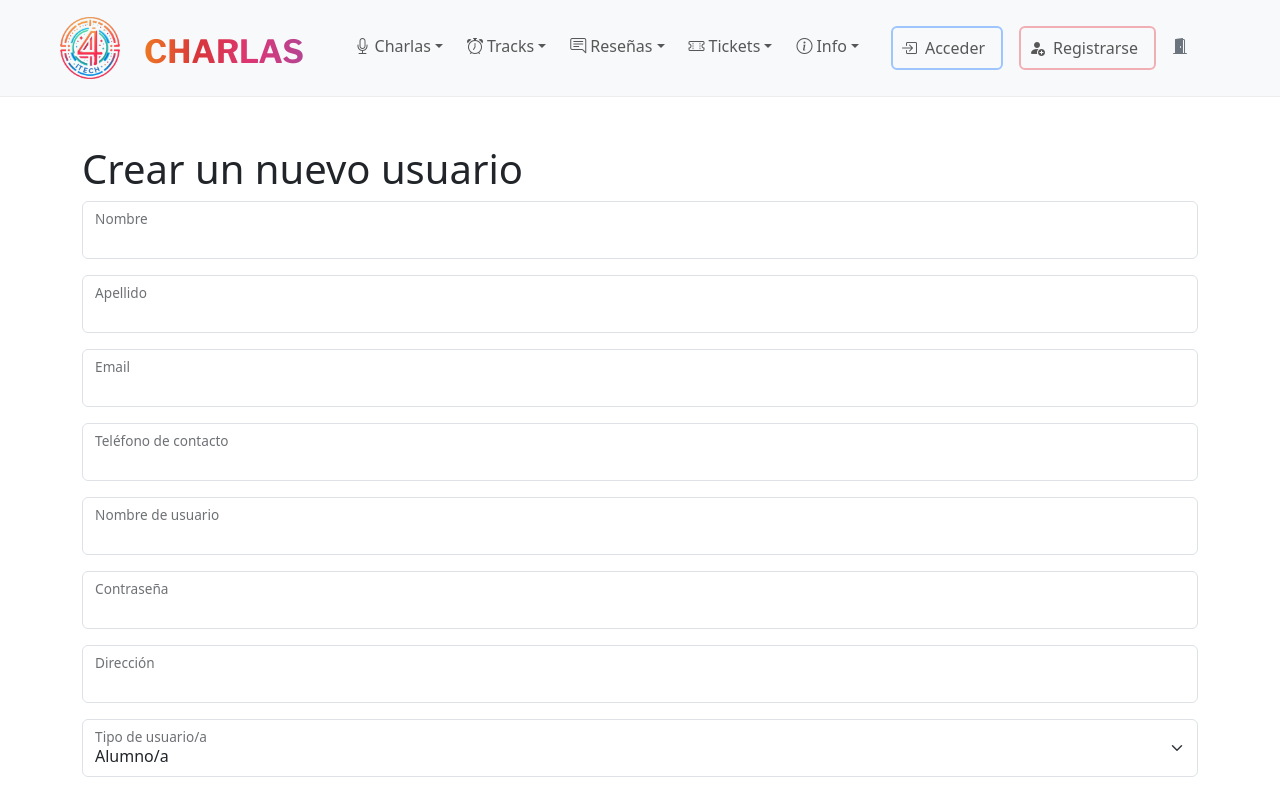
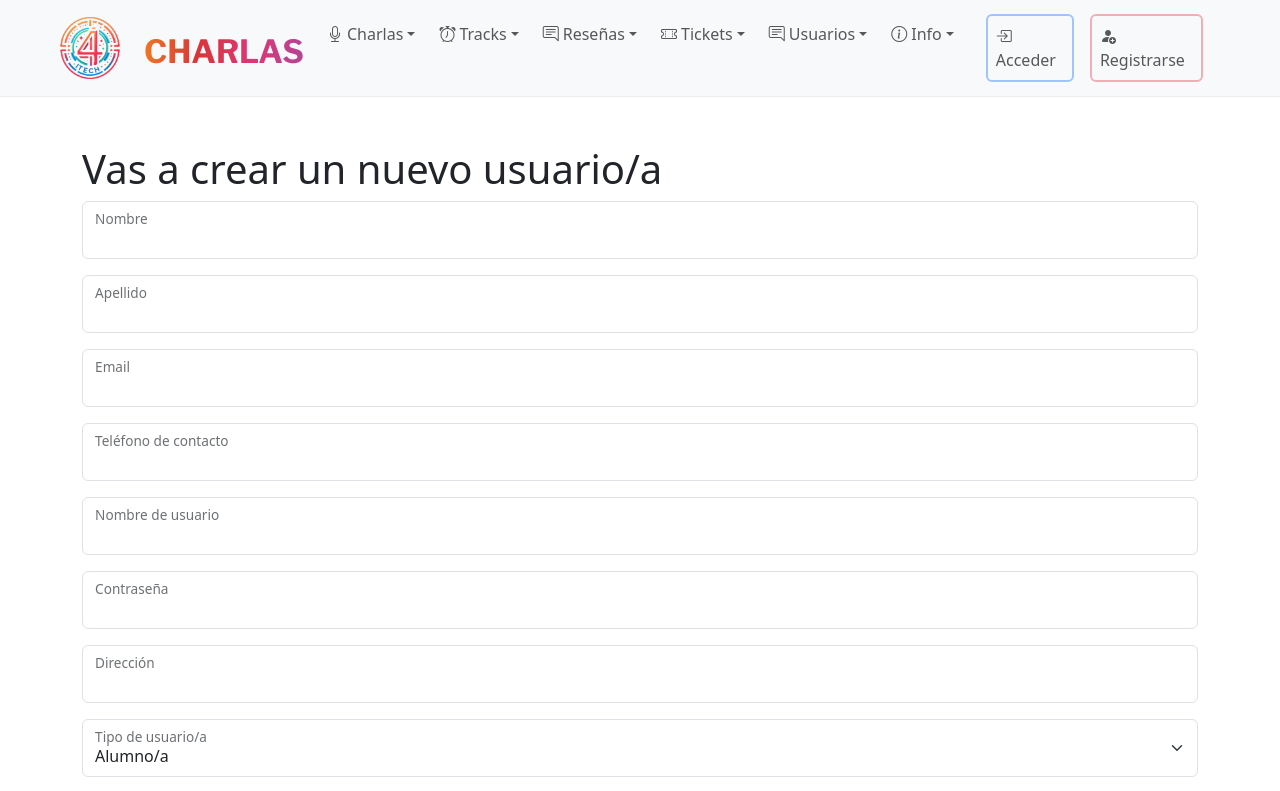
Before and after one commit to angelmaria/4ITECH, an Angular app: page /users/create in a window 1280 px wide. Shown: the top 791 px of the page. Built offline with nearby package versions, Linux system fonts and the light colour scheme.

Commit message:
en 'user-form.component.ts' redirijo los botones 'crear' y 'actualizar' hacia el listado de usuarios + en 'user-form.component.html' cambio el campo 'nombre' a 'readonly' + en 'navbar-component.html' creo un dropdown menu de Usuarios y elimino el boton enlazado 'door-open-fill'

```diff
--- a/src/app/navbar/navbar.component.html
+++ b/src/app/navbar/navbar.component.html
@@ -65,6 +65,15 @@
 						</li>
 
 						<li class="nav-item" ngbDropdown>
+							<a style="cursor: default;" class="nav-link me-2" tabindex="0" ngbDropdownToggle id="navbarDropdown1" role="button"><i class="bi bi-chat-right-text me-1"></i>Usuarios</a>
+
+							<div style="margin-top: -1px;" ngbDropdownMenu aria-labelledby="navbarDropdown2" class="dropdown-menu dropdown-menu resto">
+								<a ngbDropdownItem routerLink="/users" (click)="$event.preventDefault()"><i class="bi bi-card-checklist me-1"></i>Listado de Usuarios</a>
+								<a ngbDropdownItem routerLink="/users/create" (click)="$event.preventDefault()"><i class="bi bi-file-earmark-plus me-1"></i>Crear Usuario/a</a>
+							</div>
+						</li>
+
+						<li class="nav-item" ngbDropdown>
 							<a style="cursor: default;" class="nav-link me-2" tabindex="0" ngbDropdownToggle id="navbarDropdown1" role="button"><i class="bi bi-info-circle me-1"></i>Info</a>
 
 							<div style="margin-top:-1px;" ngbDropdownMenu aria-labelledby="navbarDropdownTicketOrderBuy" class="dropdown-menu resto">
@@ -81,9 +90,6 @@
 								<a class="nav-link border border-danger-subtle rounded border-2 pe-3 registro " routerLink="/register" (click)="$event.preventDefault()" id="" role="button"><i class="bi bi-person-fill-add me-2"></i>Registrarse</a>
 							</li>
 						</div>
-						<li class="nav-item">
-							<a class="nav-link text-secondary ms-2" routerLink="/users" (click)="$event.preventDefault()" id="" role="button"><i class="bi bi-door-open-fill"></i></a>
-						</li>
 
 				</ul>
 			</div>
--- a/src/app/user-form/user-form.component.html
+++ b/src/app/user-form/user-form.component.html
@@ -4,19 +4,26 @@
     <div class="col">
 
       @if (isUpdate) {
-        <h1 class="mt-5 mb-5">Vas a editar el usuario existente con Id: {{userForm.get('id')?.value}}</h1>
+        <h1 class="mt-5 mb-5">Vas a editar el usuario/a existente con Id: {{userForm.get('id')?.value}}</h1>
       } @else {
-        <h1 class="mt-5 bm-5">Crear un nuevo usuario</h1>
+        <h1 class="mt-5 bm-5">Vas a crear un nuevo usuario/a</h1>
       }
 
         <form [formGroup]="userForm" (ngSubmit)="save()">
 
           <input type="hidden" formControlName="id">
 
-          <div class="form-floating mb-3">
-            <input type="text" class="form-control" id="firstName" formControlName="firstName">
-            <label for="firstName">Nombre</label>
-          </div>
+          @if (isUpdate) {
+            <div class="form-floating mb-3">
+              <input class="form-control" formControlName="firstName" readonly>
+              <label for="firstName">Nombre</label>
+            </div>
+          } @else {
+            <div class="form-floating mb-3">
+              <input type="text" class="form-control" id="firstName" formControlName="firstName">
+              <label for="firstName">Nombre</label>
+            </div>
+          }
 
           <div class="form-floating mb-3">
             <input type="text" class="form-control" id="lastName" formControlName="lastName">
--- a/src/app/user-form/user-form.component.ts
+++ b/src/app/user-form/user-form.component.ts
@@ -58,12 +58,12 @@ export class UserFormComponent implements OnInit{
     if (this.isUpdate) { // establezco la url de update:
       const url = 'http://localhost:8080/users/' + user.id;
       this.httpClient.put<User>(url, user).subscribe(userFromBackend => {
-        this.router.navigate(['/users', userFromBackend.id, 'detail']);
+        this.router.navigate(['/users']);
       });
     } else { // establezco la url de create:
       const url = 'http://localhost:8080/users';
       this.httpClient.post<User>(url, user).subscribe(userFromBackend => {
-        this.router.navigate(['/users', userFromBackend.id, 'detail']);
+        this.router.navigate(['/users']);
       });
     }
   }
```
